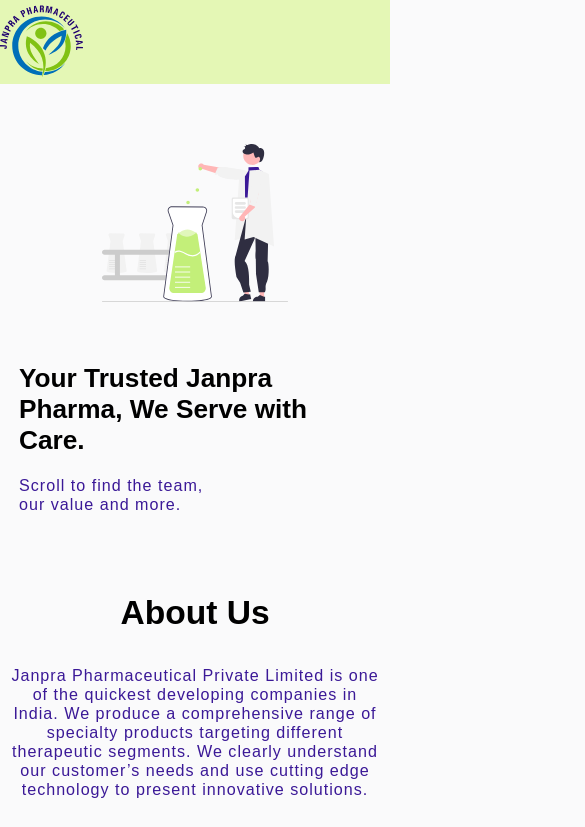
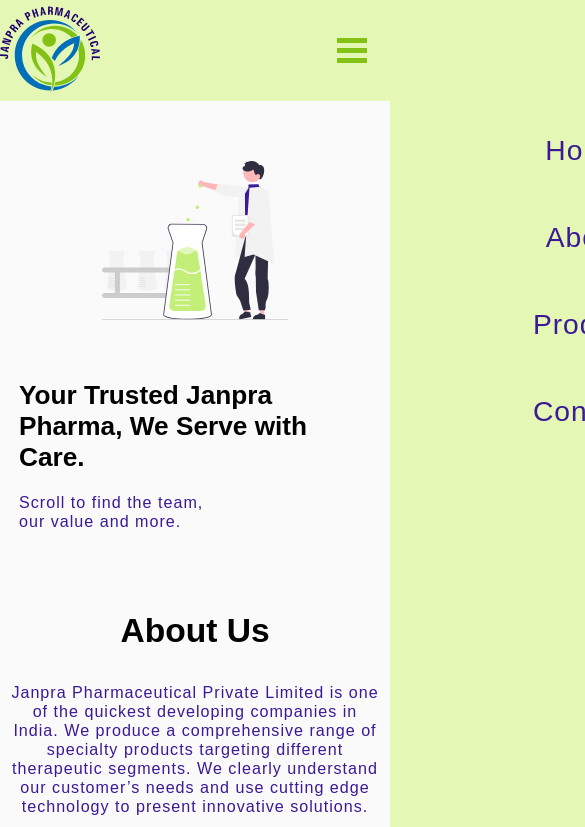
Before and after one commit to Gautam25Raj/Janpra, a website: page about.html in a window 390 px wide. Shown: the top 827 px of the page, 585 px wide, since content can reach past the window. Drawn offline with nearby package versions, Linux system fonts and the light colour scheme.

Commit message:
Complete

```diff
--- a/about.html
+++ b/about.html
@@ -92,6 +92,12 @@
               <a href="contact.html" class="paragraph paragraph-big">Contact</a>
             </li>
           </ul>
+
+          <div class="burger">
+            <div class="burger-line1"></div>
+            <div class="burger-line2"></div>
+            <div class="burger-line3"></div>
+          </div>
         </div>
       </nav>
 
@@ -431,5 +437,7 @@
         Copyright © 2021Janta Pharma | All Rights Reserved
       </section>
     </footer>
+
+    <script src="js/index.js"></script>
   </body>
 </html>
--- a/js/index.js
+++ b/js/index.js
@@ -0,0 +1,14 @@
+const navSlide = () => {
+  const menu = document.querySelector('.burger');
+  const nav = document.querySelector('.nav_container');
+  const social = document.querySelector('.socials');
+
+  menu.addEventListener('click', () => {
+    nav.classList.toggle('open_burger');
+    social.classList.toggle('open_socials');
+
+    menu.classList.toggle('toggle');
+  });
+};
+
+navSlide();
--- a/sass/base/_base.scss
+++ b/sass/base/_base.scss
@@ -29,6 +29,7 @@
   font-family: 'Arial';
   background-color: #fafafb;
   justify-content: center;
+  overflow-x: hidden;
 }
 
 a {
--- a/sass/common/_navigation.scss
+++ b/sass/common/_navigation.scss
@@ -43,6 +43,37 @@
   }
 }
 
+.burger {
+  display: none;
+  z-index: 1111;
+  cursor: pointer;
+
+  div {
+    width: 30px;
+    height: 5px;
+    // background-color: #fff;
+    margin: 5px;
+    background-color: #81c214;
+    transition: transform 0.3s ease-in;
+  }
+}
+
+.toggle {
+  .burger {
+    &-line1 {
+      transform: rotate(-45deg) translate(-8px, 6px);
+    }
+
+    &-line2 {
+      opacity: 0;
+    }
+
+    &-line3 {
+      transform: rotate(45deg) translate(-8px, -6px);
+    }
+  }
+}
+
 @include respond(1100) {
   .nav {
     &-logo {
@@ -67,16 +98,50 @@
       grid-column: 1/2;
       padding: 0;
       justify-self: center;
+      z-index: 101;
 
       img {
-        min-width: none;
-        max-width: 100px;
+        // min-width: 60px;
+        width: 100px;
+        height: 100px;
+        // max-width: 100px;
       }
     }
 
     &_container {
-      display: none;
+      // display: none;
+      position: absolute;
+      top: 0;
+      height: 100vh;
+      width: 100%;
+      z-index: 100;
+      flex-direction: column;
+      align-items: center;
+      // justify-content: center;
+      transform: translateX(100%);
+      background-color: var(--background-main);
+      transition: transform 0.5s ease-in;
     }
+
+    .nav_list {
+      margin: 4rem 0;
+
+      &:first-child {
+        margin: 20rem 0 4rem;
+      }
+
+      a {
+        font-size: 4.2rem;
+      }
+    }
+  }
+
+  .burger {
+    grid-column: 4/5;
+    // justify-items: center;
+    justify-self: center;
+    display: block;
+    // justify-content: center;
   }
 }
 
@@ -85,3 +150,7 @@
     display: none;
   }
 }
+
+.open_burger {
+  transform: translateX(0%);
+}
--- a/sass/common/_social.scss
+++ b/sass/common/_social.scss
@@ -33,7 +33,31 @@
 }
 
 @include respond(800) {
+  .socials {
+    position: absolute;
+    z-index: 999;
+    left: 50%;
+    top: 70%;
+    transform: translateY(0) translateX(150%);
+    display: flex;
+    transition: transform 0.5s ease-in;
+    // display: none;
+  }
+
   .social {
-    display: none;
+    &_container {
+      margin: 0 3rem;
+    }
+
+    &-icon {
+      width: 7rem;
+      height: 7rem;
+      min-width: 40px;
+      min-height: 40px;
+    }
   }
 }
+
+.open_socials {
+  transform: translateY(0) translateX(-50%);
+}
--- a/sass/layout/home/_header.scss
+++ b/sass/layout/home/_header.scss
@@ -6,6 +6,10 @@
 
 .home-header {
   background-color: var(--background-main);
+}
+
+.mobile-nav {
+  display: none;
 }
 
 .home_nav {
@@ -108,7 +112,12 @@
 }
 
 @include respond(800) {
+  .mobile-nav {
+    display: block;
+  }
+
   .home_nav {
+    display: none;
     &_main {
       grid-column: 1/5;
       margin: 0 4rem;
--- a/sass/layout/home/_product.scss
+++ b/sass/layout/home/_product.scss
@@ -6,7 +6,7 @@
   background-position: center;
   background-size: cover;
   transform: translateY(-14.5rem);
-  z-index: -1;
+  // z-index: -1;
 
   &-h2 {
     margin: 23.5rem 0 7rem;
@@ -14,6 +14,7 @@
 
   &-btn {
     margin: 6rem auto 0;
+    z-index: 99999;
   }
 }
 
```
Also changed, not shown: contact.html (+8 -0 lines), index.html (+62 -3 lines), product.html (+8 -0 lines), css/common.css, css/main.css.
